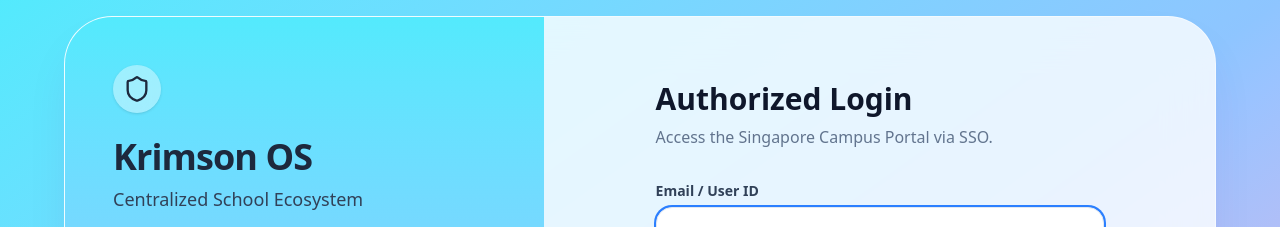
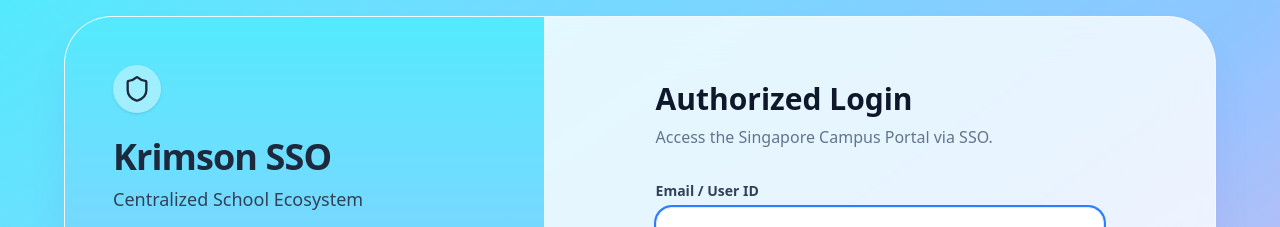
Before and after one commit to RAVI8054/Krimson-OS, a React (Vite) app: page /login in a window 1280 px wide. Shown: the top 227 px of the page. Built offline with nearby package versions, Linux system fonts and the light colour scheme; no server answers.

Commit message:
add login chang

```diff
--- a/src/pages/auth/LoginPage.jsx
+++ b/src/pages/auth/LoginPage.jsx
@@ -89,7 +89,7 @@ const LoginPage = () => {
               <Shield className="h-6 w-6 sm:h-7 sm:w-7 text-slate-800" />
             </div>
             <h1 className="text-2xl sm:text-3xl lg:text-4xl font-bold mb-2 tracking-tight">
-              Krimson OS
+              Krimson SSO
             </h1>
             <p className="text-slate-700 text-sm sm:text-base lg:text-lg">
               Centralized School Ecosystem
```
